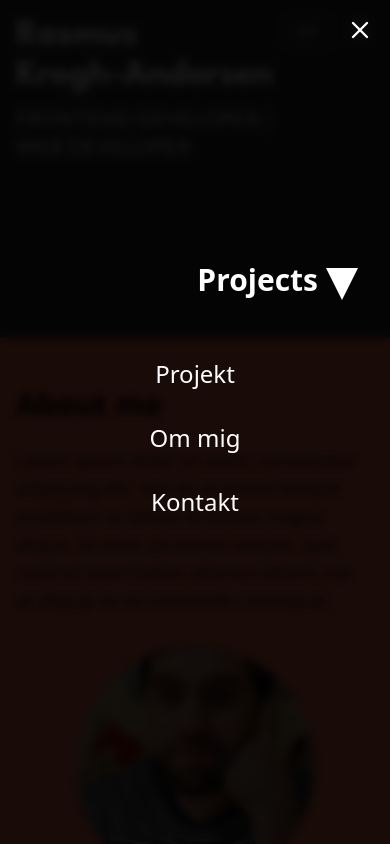
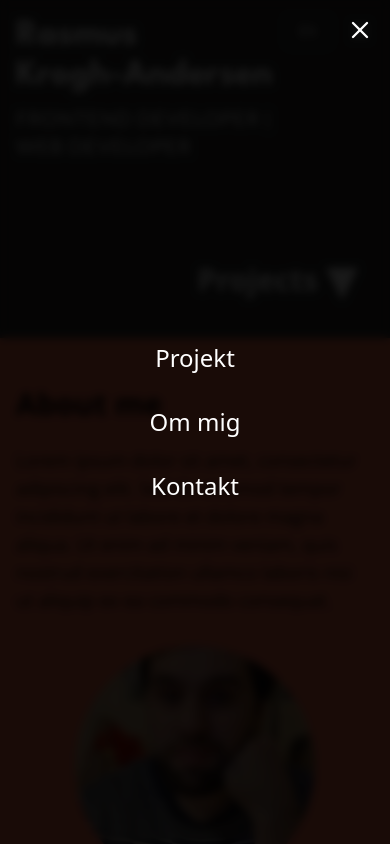
Before and after one commit to Rasmuskrogh/Portfolio-page-next.js, a Next.js app: page / in a window 390 px wide. Both pictures are taken after a click on the button "Toggle menu". Shown: the top 844 px of the page. Built offline with nearby package versions, Linux system fonts and the light colour scheme; no server answers.

Commit message:
fixed the hamburger menu. clikcing the overlay now also closes the menu

```diff
--- a/components/Header.tsx
+++ b/components/Header.tsx
@@ -1,4 +1,5 @@
 "use client";
+
 import { useState, useEffect } from "react";
 import { FiMenu, FiX } from "react-icons/fi"; // Ikoner för hamburgermeny
 import NavLinks from "@/components/NavLinks";
@@ -7,8 +8,6 @@ import LanguageSwitcher from "./LanguageSwitcher";
 const Header = () => {
   const [isScrolled, setIsScrolled] = useState(false);
   const [isMenuOpen, setIsMenuOpen] = useState(false);
-  const [isClosing, setIsClosing] = useState(false);
-  const [isOpening, setIsOpening] = useState(false);
 
   useEffect(() => {
     const handleScroll = () => {
@@ -20,27 +19,11 @@ const Header = () => {
   }, []);
 
   const toggleMenu = () => {
-    if (!isMenuOpen) {
-      setIsOpening(true);
-      setIsMenuOpen(true);
-      setTimeout(() => {
-        setIsOpening(false);
-      }, 300);
-    } else {
-      setIsClosing(true);
-      setTimeout(() => {
-        setIsMenuOpen(false);
-        setIsClosing(false);
-      }, 300);
-    }
+    setIsMenuOpen(!isMenuOpen);
   };
 
   const closeMenu = () => {
-    setIsClosing(true);
-    setTimeout(() => {
-      setIsMenuOpen(false);
-      setIsClosing(false);
-    }, 300);
+    setIsMenuOpen(false);
   };
 
   return (
@@ -72,25 +55,28 @@ const Header = () => {
       </div>
 
       {/* Menu Overlay */}
-      {(isMenuOpen || isClosing) && (
+      {isMenuOpen && (
         <div
-          className={`fixed inset-0 bg-black/90 backdrop-blur-sm transition-all duration-300 ${
-            isClosing ? "opacity-0" : isOpening ? "opacity-0" : "opacity-100"
-          }`}
+          className="fixed inset-0 bg-black/90 backdrop-blur-sm z-40"
           onClick={closeMenu}
         >
-          <div
-            className="absolute inset-0 flex flex-col items-center justify-center space-y-8 z-10"
-            onClick={(e) => e.stopPropagation()}
-          >
+          <div className="absolute inset-0 flex flex-col items-center justify-center">
             <button
-              onClick={closeMenu}
+              onClick={(e) => {
+                e.stopPropagation();
+                closeMenu();
+              }}
               className="absolute top-4 right-4 text-white hover:text-gray-300 transition-colors"
               aria-label="Close menu"
             >
               <FiX size={28} />
             </button>
-            <NavLinks />
+            <div
+              className="flex flex-col items-center space-y-8"
+              onClick={(e) => e.stopPropagation()}
+            >
+              <NavLinks onClose={closeMenu} />
+            </div>
           </div>
         </div>
       )}
--- a/components/NavLinks.tsx
+++ b/components/NavLinks.tsx
@@ -2,25 +2,32 @@
 import { useTranslations } from "next-intl";
 import Link from "next/link";
 
-const NavLinks = () => {
+interface NavLinksProps {
+  onClose?: () => void;
+}
+
+const NavLinks = ({ onClose }: NavLinksProps) => {
   const t = useTranslations("Header");
   return (
     <>
       <Link
         href="/projects"
         className="text-white text-2xl hover:text-gray-300 transition-colors"
+        onClick={onClose}
       >
         {t("projectsLink")}
       </Link>
       <Link
         href="/about"
         className="text-white text-2xl hover:text-gray-300 transition-colors"
+        onClick={onClose}
       >
         {t("aboutLink")}
       </Link>
       <Link
         href="/contact"
         className="text-white text-2xl hover:text-gray-300 transition-colors"
+        onClick={onClose}
       >
         {t("contactLink")}
       </Link>
--- a/components/ProjectsArrow.tsx
+++ b/components/ProjectsArrow.tsx
@@ -24,7 +24,7 @@ export default function ProjectsArrow({
 
   return (
     <div
-      className="fixed right-0 pr-8 z-50 transition-all duration-700
+      className="fixed right-0 pr-8 z-10 transition-all duration-700
         [transform:translateY(calc(50vh-10rem))]
         sm:[transform:translateY(calc(50vh-9rem))]
         md:[transform:translateY(calc(50vh-12rem))]
```
